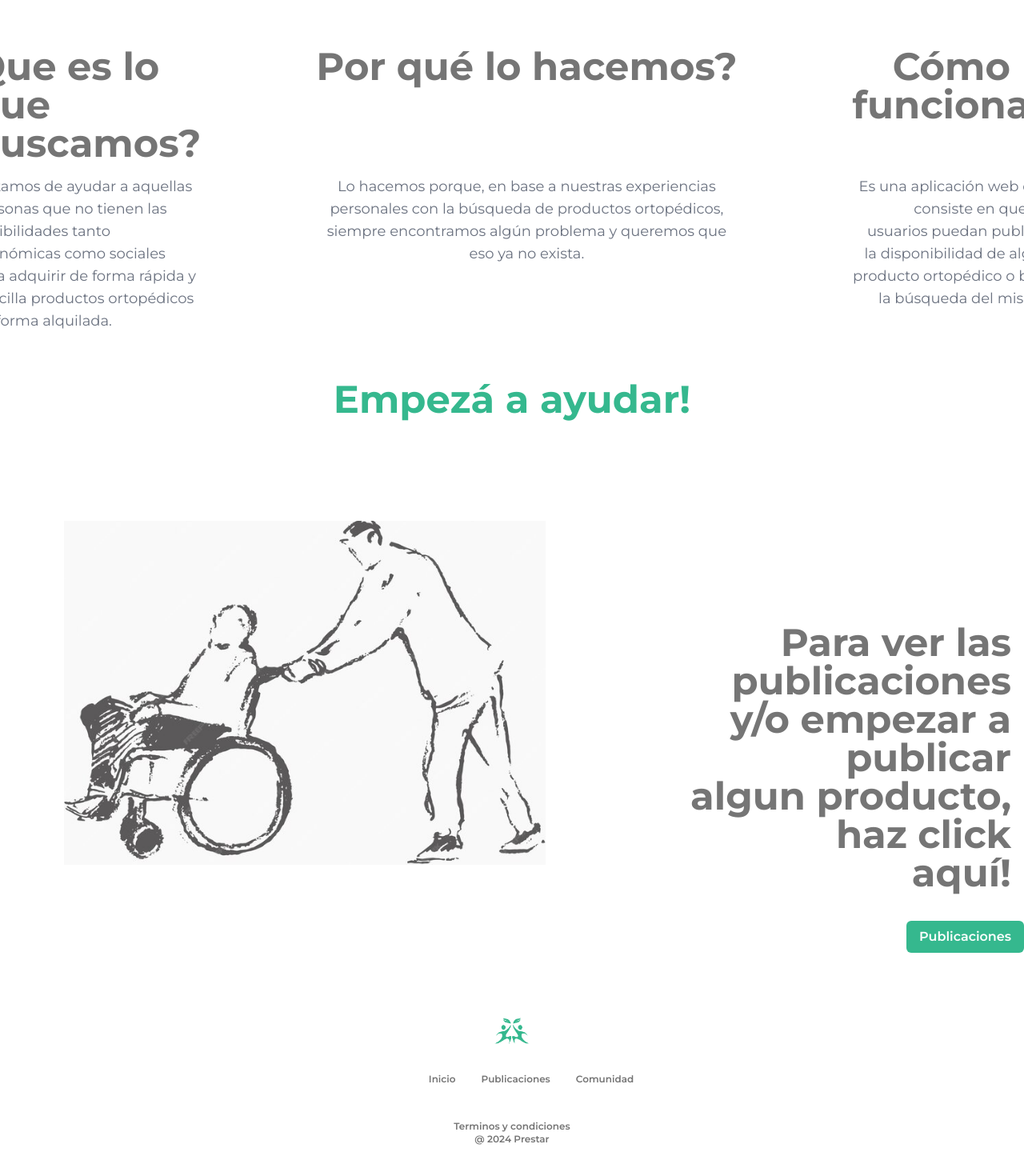
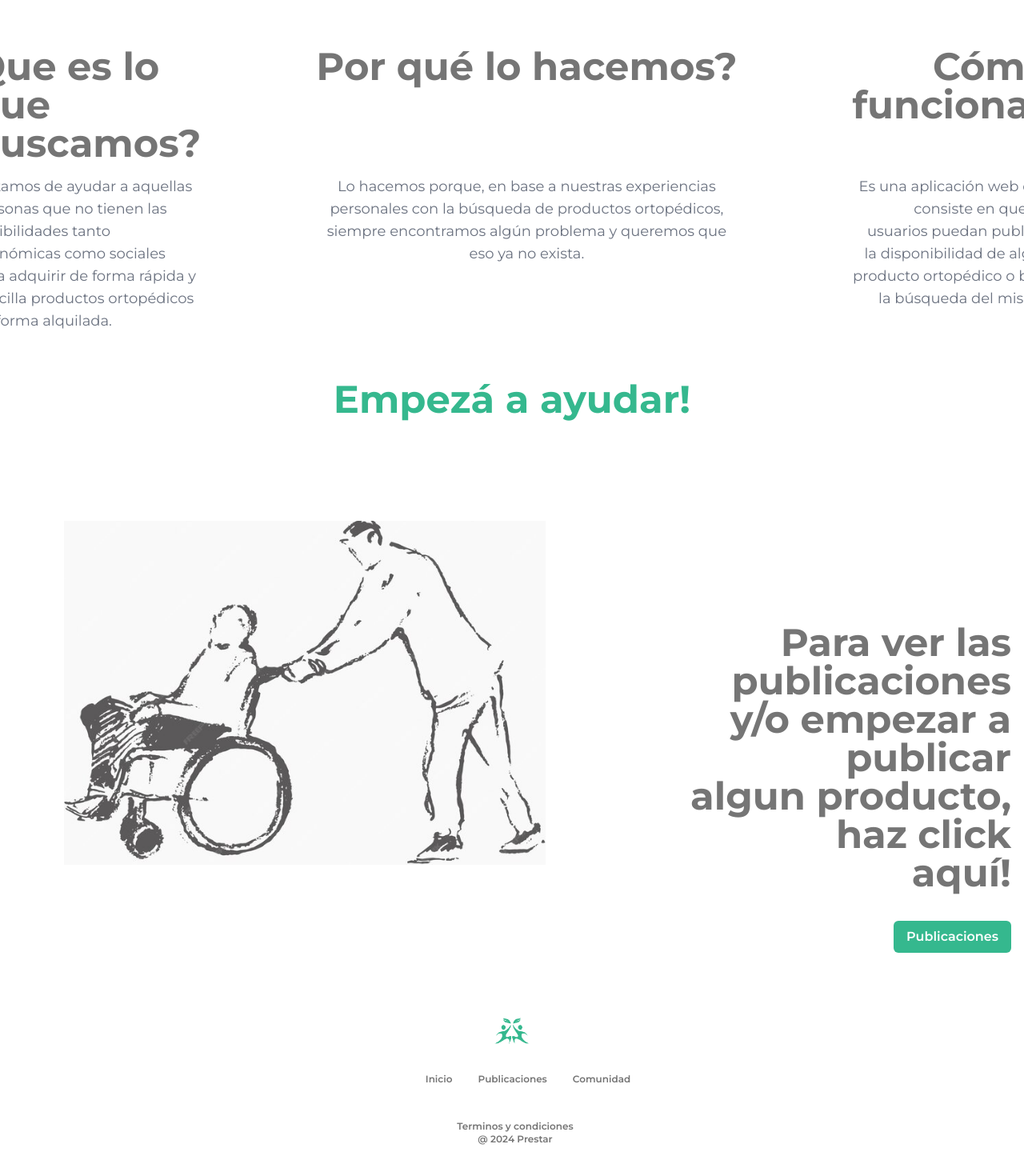
Before and after one commit to aguspfarhat/ProyectoFinalFarhat, a Next.js app: page / in a window 1280 px wide. Shown: the part 816-2286 px from the top of the page at 80% size. Built offline with nearby package versions, Linux system fonts and the light colour scheme.

Commit message:
Finalizancio seccion publicaciones

```diff
--- a/src/app/componentes/footer.tsx
+++ b/src/app/componentes/footer.tsx
@@ -13,7 +13,7 @@ const Footer = () => {
                     className="hidden md:block"
                 />
             </div>
-            <div className="flex justify-center ml-12 mt-7">
+            <div className="flex justify-center ml-10 mt-7">
                 <ul className="flex space-x-8">
                     <li>
                         <Link href="/" className="text-[#757575] font-semibold hover:text-[#35B88E] text-xs">
@@ -32,7 +32,7 @@ const Footer = () => {
                     </li>
                 </ul>
             </div>
-            <div className="mt-10">
+            <div className="mt-10 ml-2">
                 <div className="flex justify-center">
                     <p className="text-[#757575] font-semibold text-xs">Terminos y condiciones</p>
                 </div>
--- a/src/app/componentes/home.tsx
+++ b/src/app/componentes/home.tsx
@@ -4,6 +4,7 @@ import React from 'react';
 import styles from '@/app/UI/home.module.css';
 import Image from 'next/image';
 import useIntersectionObserver from '../hooks/useIntersectionObserver';
+import Link from 'next/link';
 
 const Home: React.FC = () => {
     const { ref: refQueBuscamos, isIntersecting: isIntersectingQueBuscamos } = useIntersectionObserver(0.1);
@@ -60,7 +61,7 @@ const Home: React.FC = () => {
                                 ref={refComoFunciona}
                                 className={`transition-opacity duration-1000 ${isIntersectingComoFunciona ? 'opacity-100' : 'opacity-0'}`}
                             >
-                                <h2 className="text-5xl font-bold text-[#757575] text-center">Cómo funciona?</h2>
+                                <h2 className="text-5xl font-bold text-[#757575] text-right">Cómo funciona?</h2>
                                 <p className="mt-16 text-gray-500 text-right text-lg">
                                     Es una aplicación web que consiste en que los usuarios puedan publicar la disponibilidad de algún producto ortopédico o bien la búsqueda del mismo.
                                 </p>
@@ -92,11 +93,12 @@ const Home: React.FC = () => {
                         <h1 className="text-5xl text-right font-bold text-[#757575] mr-4 "> y/o empezar a publicar </h1>
                         <h1 className="text-5xl text-right font-bold text-[#757575] mr-4 ">algun producto, haz click </h1>
                         <h1 className="text-5xl text-right font-bold text-[#757575] mr-4 ">aquí!</h1>
-                        <div className="flex">
-                            <button className="bg-[#35B88E] text-white px-4 py-2 rounded-md font-semibold hover:bg-green-600 ml-auto mt-9">
-                                Publicaciones
-                            </button>
-
+                        <div className="flex justify-end mr-4">
+                            <Link href="./Publicaciones" passHref>
+                                <button className="bg-[#35B88E] text-white px-4 py-2 rounded-md font-semibold hover:bg-green-600 ml-auto mt-9">
+                                    Publicaciones
+                                </button>
+                            </Link>
                         </div>
                     </div>
                 </div>
```
Also changed, not shown: src/app/Publicaciones/form/page.tsx (+10 -189 lines).
